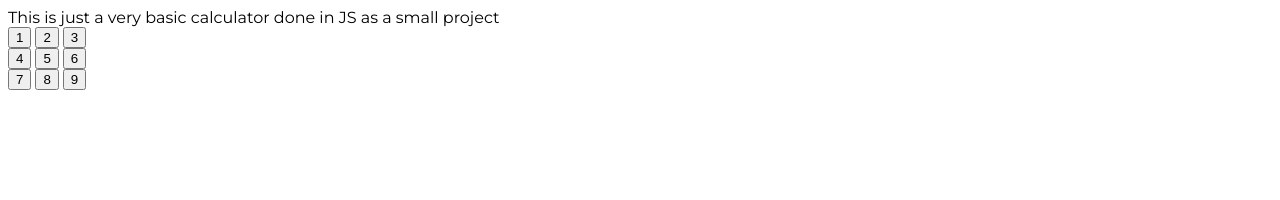
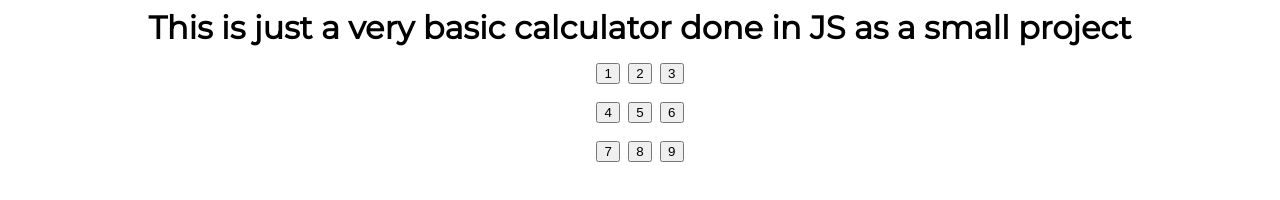
Before and after one commit to NovaTheFaded/basic-calculator, a plain HTML site: page index.html in a window 1280 px wide. Drawn offline with Linux system fonts and the light colour scheme.

Commit message:
h1 instead of t1 since i am a dummy

```diff
--- a/index.html
+++ b/index.html
@@ -1,5 +1,5 @@
 <link rel="stylesheet" href="style.css" />
-    <t1>This is just a very basic calculator done in JS as a small project</t1> <br>
+    <h1>This is just a very basic calculator done in JS as a small project</t1> <br>
         <button id=1>1</button>
         <button id=2>2</button>
         <button id=3>3</button> <br>
--- a/style.css
+++ b/style.css
@@ -1,5 +1,5 @@
 @import url('https://fonts.googleapis.com/css2?family=Montserrat&display=swap');
-t1 {
+h1 {
     text-align: center;
     font-family: 'Montserrat', sans-serif;
 }
```
